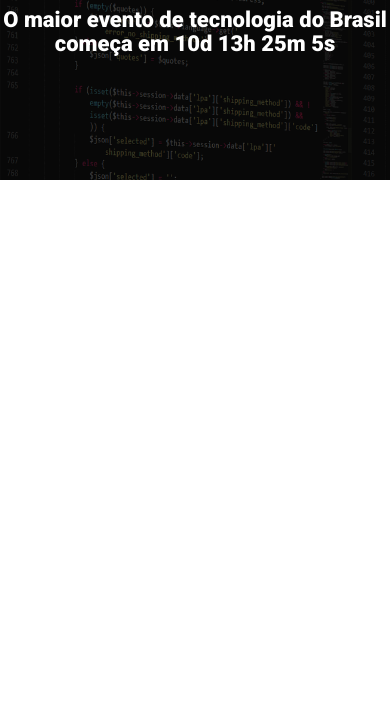
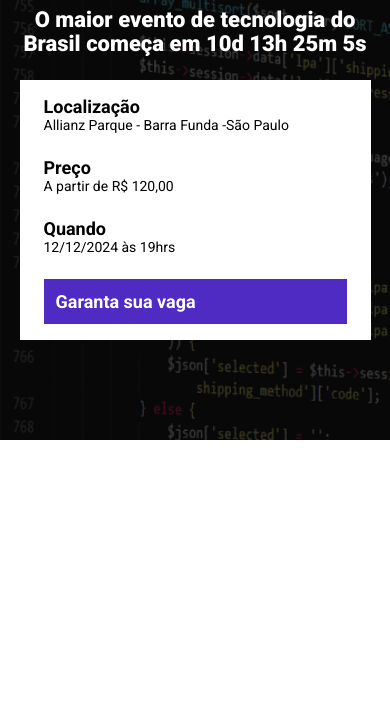
Before and after one commit to lisamignot/tech_talks_project, a website built with Parcel: page src/index.html in a window 390 px wide. Shown: the part 120-844 px from the top of the page. Built offline with nearby package versions, Linux system fonts and the light colour scheme.

Commit message:
finalização do hero

```diff
--- a/src/index.html
+++ b/src/index.html
@@ -18,9 +18,27 @@
             <p class="hero__text">
                 O maior evento de tecnologia do Brasil começa em 10d 13h 25m 5s
             </p>
+            <div class="infos-bar">
+                <ul class="infos-bar__infos">
+                    <li class="infos-bar__infos__item">
+                        <b>Localização</b>
+                        Allianz Parque - Barra Funda -São Paulo
+                    </li>
+                    <li class="infos-bar__infos__item">
+                        <b>Preço</b>
+                        A partir de R$ 120,00
+                    </li>
+                    <li class="infos-bar__infos__item">
+                        <b>Quando</b>
+                        12/12/2024 às 19hrs
+                    </li>
+                </ul>
+                <a href="#" class="button button--primary">
+                    Garanta sua vaga
+                </a>
+            </div>
         </div>
     </header>
-
     <script src="scripts/main.js"></script>
 </body>
 </html>
--- /dev/null
+++ b/src/styles/components/_buttons.scss
@@ -0,0 +1,23 @@
+.button {
+    padding: 12px;
+    font-size: 18px;
+    font-weight: bold;
+    text-decoration: none;
+    text-align: center;
+    white-space: nowrap;
+
+    &--primary {
+        color: #fff;
+        background-color: #4F2AC3;
+    }
+
+    @media (max-width: 640px) {
+        display: block;
+        width: 100%;
+    }
+
+    @media (max-width: 1024px) {
+        display: flex;
+        align-items: center;
+    }
+}
--- /dev/null
+++ b/src/styles/components/_infos_bar.scss
@@ -0,0 +1,41 @@
+.infos-bar {
+padding: 16px 24px;
+background-color: #fff;
+display: flex;
+justify-content: space-between;
+
+    &__infos {
+        display: flex;
+        gap: 40px;
+
+
+        &__item {
+            font-size: 14px;
+            color: #000;
+
+            b {
+                font-size: 18px;
+                display: block;
+                color: #000;
+            }
+        }
+    }
+
+    @media (max-width: 640px) {
+        display: block;
+
+        &__infos {
+            display: block;
+
+            &__item {
+                margin-bottom: 24px;
+            }
+        }
+    }
+
+    @media (max-width: 1024px) {
+        &__infos {
+            gap: 16px;
+        }
+    }
+}
--- a/src/styles/main.scss
+++ b/src/styles/main.scss
@@ -1,4 +1,6 @@
 @use 'hero';
+@use 'components/infos_bar';
+@use 'components/buttons';
 
 * {
     margin: 0;
@@ -6,4 +8,19 @@
     box-sizing: border-box;
     font-family: Roboto, sans-serif;
     color: #fff;
+    list-style: none;
 }
+
+.container {
+    max-width: 960px;
+    width: 100%;
+    margin: 0 auto;
+
+    @media (max-width: 640px) {
+        max-width: 80%;
+    }
+
+    @media (max-width: 1024px) {
+        max-width: 90%;
+    }
+}
```
